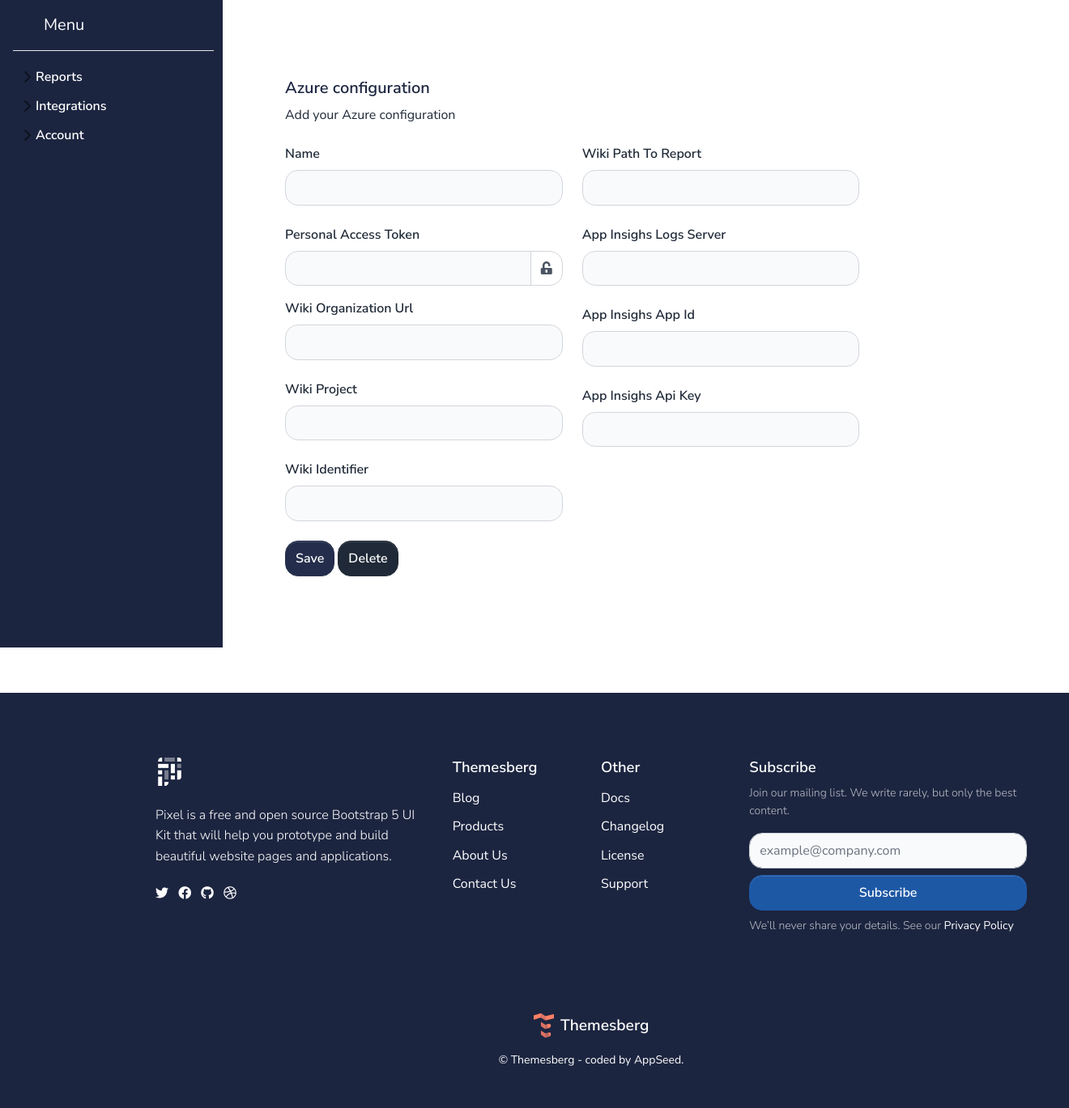
After one commit to ushklianik/EasyReport, a Flask app: page /azure in a window 1320 px wide. The commit adds this page. Shown: the whole page at 81% size. Run offline with Flask 2, Linux system fonts and the light colour scheme; the visitor is signed in with stand-in values (Sample User, id 1); some libraries are stand-ins or nearby versions.

Commit message:
Added functionality for adding/removing azure conf

```diff
--- a/app/forms.py
+++ b/app/forms.py
@@ -36,3 +36,14 @@ class grafanaForm(FlaskForm):
 	grafanaOrgId               = StringField  (u'OrgId'            , validators=[DataRequired()])
 	grafanaDashRenderPath      = StringField  (u'Render path'      , validators=[DataRequired()])
 	grafanaDashRenderCompPath  = StringField  (u'Render path comp' , validators=[DataRequired()])
+
+class azureForm(FlaskForm):
+	azureName             = StringField  (u'Name'                    , validators=[DataRequired()])
+	personalAccessToken   = StringField  (u'Personal Access Token'   , validators=[DataRequired()])
+	wikiOrganizationUrl   = StringField  (u'Wiki Organization Url'   , validators=[DataRequired()])
+	wikiProject           = StringField  (u'Wiki Project'            , validators=[DataRequired()])
+	wikiIdentifier        = StringField  (u'Wiki Identifier'         , validators=[DataRequired()])
+	wikiPathToReport      = StringField  (u'Wiki Path To Report'     , validators=[DataRequired()])
+	appInsighsLogsServer  = StringField  (u'App Insighs Logs Server' , validators=[DataRequired()])
+	appInsighsAppId       = StringField  (u'App Insighs App Id'      , validators=[DataRequired()])
+	appInsighsApiKey      = StringField  (u'App Insighs Api Key'     , validators=[DataRequired()])
--- /dev/null
+++ b/app/templates/integrations/azure.html
@@ -0,0 +1,174 @@
+<!DOCTYPE html>
+
+<html lang="en">
+
+<head>
+    <meta http-equiv="Content-Type" content="text/html; charset=utf-8" />
+
+<!-- Favicon -->
+<link rel="apple-touch-icon" sizes="120x120" href="/static/assets/img/favicon/apple-touch-icon.png">
+<link rel="icon" type="image/png" sizes="32x32" href="/static/assets/img/favicon/favicon-32x32.png">
+<link rel="icon" type="image/png" sizes="16x16" href="/static/assets/img/favicon/favicon-16x16.png">
+<link rel="manifest" href="/static/assets/img/favicon/site.webmanifest">
+<link rel="mask-icon" href="/static/assets/img/favicon/safari-pinned-tab.svg" color="#ffffff">
+<meta name="msapplication-TileColor" content="#ffffff">
+<meta name="theme-color" content="#ffffff">
+
+<!-- Fontawesome -->
+<link type="text/css" href="/static/assets/vendor/@fortawesome/fontawesome-free/css/all.min.css" rel="stylesheet">
+
+<!-- Pixel CSS -->
+<link type="text/css" href="/static/assets/css/pixel.css" rel="stylesheet">
+
+<link type="text/css" href="/static/assets/css/sidebars.css" rel="stylesheet">
+
+</head>
+
+<body>
+    <main>
+        {% block content %}
+        <div class="sidebar">
+            <div class="flex-shrink-0 p-3 text-white" style="width: 280px;">
+                <a href="/" class="d-flex align-items-center pb-3 mb-3 border-bottom">
+                  <svg class="bi me-2" width="30" height="24"><use xlink:href="#bootstrap"/></svg>
+                  <span class="fs-5 fw-semibold">Menu</span>
+                </a>
+                <ul class="list-unstyled ps-0">
+                  <li class="mb-1">
+                    <button class="btn btn-toggle align-items-center rounded collapsed " data-bs-toggle="collapse" data-bs-target="#dashboard-collapse" aria-expanded="false">
+                      Reports
+                    </button>
+                  </li>
+                  <li class="mb-1 ">
+                    <button class="btn btn-toggle align-items-center rounded collapsed" data-bs-toggle="collapse" data-bs-target="#orders-collapse" aria-expanded="false">
+                      Integrations
+                    </button>
+                    <div class="collapse" id="orders-collapse">
+                      <ul class="btn-toggle-nav list-unstyled fw-normal pb-1 small">
+                        <li><a href="/integrations" class="link-dark rounded">InfluDB</a></li>
+                        <li><a href="/integrations" class="link-dark rounded">Grafana</a></li>
+                        <li><a href="/integrations" class="link-dark rounded">Azure</a></li>
+                      </ul>
+                    </div>
+                  </li>
+                  <li class="mb-1">
+                    <button class="btn btn-toggle align-items-center rounded collapsed" data-bs-toggle="collapse" data-bs-target="#account-collapse" aria-expanded="false">
+                      Account
+                    </button>
+                    <div class="collapse" id="account-collapse">
+                      <ul class="btn-toggle-nav list-unstyled fw-normal pb-1 small">
+                        <li><a href="#" class="link-dark rounded">Sign out</a></li>
+                      </ul>
+                    </div>
+                  </li>
+                </ul>
+              </div>
+        </div>
+
+        <div class="section section-md pb-0">
+            <div class="container">
+                <!-- Title -->
+                <div class="row">
+                    <div class="col">
+                        <h2 class="h5">Azure configuration</h2>
+                    </div>
+                    <span class="font-weight-normal">
+                        {% if msg %}
+                            {{ msg | safe }}
+                        {% else %}
+                            Add your Azure configuration
+                        {% endif %}
+                    </span>
+                </div>
+                <!-- End of Title -->
+            </div>
+        </div>
+
+        <!-- Section -->
+        <div class="section section-md pt-4">
+            <div class="container">
+                <form method="POST" action="/azure">
+                    {{ form.hidden_tag() }}
+                    <div class="row mb-4 mb-lg-5">
+                        <div class="col-lg-4 col-sm-6">
+                            <!-- Form -->
+                            <div class="mb-4">
+                                <label for="azureName">Name</label>
+                                {{ form.azureName(class="form-control") }}
+                            </div>
+                            <!-- End of Form -->
+                            <!-- Form -->
+                            <div class="mb-3">
+                                <label for="personalAccessToken">Personal Access Token</label>
+                                <div class="input-group">
+                                    {{ form.personalAccessToken(class="form-control", type="password") }}
+                                    <span class="input-group-text" id="basic-addon3"><span class="fas fa-unlock-alt"></span></span>
+                                </div>
+                            </div>
+                            <!-- End of Form -->
+                            <!-- Form -->
+                            <div class="mb-4">
+                                <label for="wikiOrganizationUrl">Wiki Organization Url</label>
+                                {{ form.wikiOrganizationUrl(class="form-control") }}
+                            </div>
+                            <!-- End of Form -->
+                            <!-- Form -->
+                            <div class="mb-4">
+                                <label for="wikiProject">Wiki Project</label>
+                                {{ form.wikiProject(class="form-control") }}
+                            </div>
+                            <!-- End of Form -->
+                            <!-- Form -->
+                            <div class="mb-4">
+                                <label for="wikiIdentifier">Wiki Identifier</label>
+                                {{ form.wikiIdentifier(class="form-control") }}
+                            </div>
+                            <!-- End of Form -->
+
+
+
+                            <button class="btn btn-primary" type="submit">Save</button>
+                            {% if azureConfig %}
+                                <a href="/delete/azure?azureConfig={{ azureConfig }}" class="btn btn-danger">Delete</a>
+                            {% else %}
+                                <a class="btn btn-gray">Delete</a>
+                            {% endif %}
+                        </div>
+                        <div class="col-lg-4 col-sm-6">
+                            <!-- Form -->
+                            <div class="mb-4">
+                                <label for="wikiPathToReport">Wiki Path To Report</label>
+                                {{ form.wikiPathToReport(class="form-control") }}
+                            </div>
+                            <!-- End of Form -->
+                            <!-- Form -->
+                            <div class="mb-4">
+                                <label for="appInsighsLogsServer">App Insighs Logs Server</label>
+                                {{ form.appInsighsLogsServer(class="form-control") }}
+                            </div>
+                            <div class="mb-4">
+                                <label for="appInsighsAppId">App Insighs App Id</label>
+                                {{ form.appInsighsAppId(class="form-control") }}
+                            </div>
+                            <div class="mb-4">
+                                <label for="appInsighsApiKey">App Insighs Api Key</label>
+                                {{ form.appInsighsApiKey(class="form-control") }}
+                            </div>
+                        </div>
+                    </div>
+                </form>
+            </div>
+        </div>
+        <!-- End of Section -->
+
+    </main>
+    {% endblock content %}
+
+    {% include 'includes/footer.html' %}
+
+    {% include 'includes/scripts.html' %}
+
+    {% block javascripts %}{% endblock javascripts %}
+
+</body>
+</html>
--- a/app/views.py
+++ b/app/views.py
@@ -1,6 +1,6 @@
 # Python modules
 import os, logging
-from app.tools.tools import saveInfluxDB, getReports, getInfluxdbConfigs, getInfluxdbConfigValues, deleteInfluxdbConfig, getGrafanaConfigs, saveGrafana, getGrafnaConfigValues, deleteGrafana
+from app.tools.tools import saveAzure, saveInfluxDB, getReports, getInfluxdbConfigs, getInfluxdbConfigValues, deleteInfluxdbConfig, getGrafanaConfigs, saveGrafana, getGrafnaConfigValues, deleteGrafana, getAzureConfigValues, deleteAzure, getAzureConfigs
 
 # Flask modules
 from flask                   import render_template, request, url_for, redirect, flash
@@ -12,7 +12,7 @@ from jinja2                  import TemplateNotFound
 # App modules
 from app         import app, lm, db, bc
 from app.models  import Users
-from app.forms   import LoginForm, RegisterForm, InfluxDBForm, grafanaForm
+from app.forms   import LoginForm, RegisterForm, InfluxDBForm, grafanaForm, azureForm
 
 # provide login manager with load_user callback
 @lm.user_loader
@@ -130,7 +130,8 @@ def index(path):
 def integrations():
     influxdbConfigs = getInfluxdbConfigs()
     grafanaConfigs  = getGrafanaConfigs()
-    return render_template('integrations/integrations.html', influxdbConfigs = influxdbConfigs, grafanaConfigs = grafanaConfigs)
+    azureConfigs = getAzureConfigs()
+    return render_template('integrations/integrations.html', influxdbConfigs = influxdbConfigs, grafanaConfigs = grafanaConfigs, azureConfigs = azureConfigs)
 
 @app.route('/influxdb', methods=['GET', 'POST'])
 def addInfluxdb():
@@ -178,13 +179,13 @@ def deleteInfluxdb():
 @app.route('/grafana', methods=['GET', 'POST'])
 def addGrafana():
 
-    # Declare the Influxdb form
+    # Declare the grafana form
     form = grafanaForm(request.form)
 
     # Flask message injected into the page, in case of any errors
     msg = None
 
-    # get influxdb parameter if provided
+    # get grafana parameter if provided
     grafanaConfig = None
     grafanaConfig = request.args.get('grafanaConfig')
 
@@ -208,7 +209,7 @@ def addGrafana():
 
 @app.route('/delete/grafana', methods=['GET'])
 def deleteGrafanaConfig():
-    # get influxdb parameter if provided
+    # get grafana parameter if provided
     grafanaConfig = None
     grafanaConfig = request.args.get('grafanaConfig')
 
@@ -216,3 +217,48 @@ def deleteGrafanaConfig():
         deleteGrafana(grafanaConfig)
 
     return redirect(url_for('integrations'))
+
+
+@app.route('/azure', methods=['GET', 'POST'])
+def addAzure():
+
+    # Declare the azure form
+    form = azureForm(request.form)
+
+    # Flask message injected into the page, in case of any errors
+    msg = None
+
+    # get azure parameter if provided
+    azureConfig = None
+    azureConfig = request.args.get('azureConfig')
+
+    if azureConfig != None:
+        output = getAzureConfigValues(azureConfig)
+        form = azureForm(output)
+
+    if form.validate_on_submit():
+        # assign form data to variables
+        azureName            = request.form.get("azureName")
+        personalAccessToken  = request.form.get("personalAccessToken")
+        wikiOrganizationUrl  = request.form.get("wikiOrganizationUrl")
+        wikiProject          = request.form.get("wikiProject")
+        wikiIdentifier       = request.form.get("wikiIdentifier")
+        wikiPathToReport     = request.form.get("wikiPathToReport")
+        appInsighsLogsServer = request.form.get("appInsighsLogsServer")
+        appInsighsAppId      = request.form.get("appInsighsAppId")
+        appInsighsApiKey     = request.form.get("appInsighsApiKey")
+        msg = saveAzure( azureName, personalAccessToken, wikiOrganizationUrl, wikiProject, wikiIdentifier, wikiPathToReport, appInsighsLogsServer, appInsighsAppId, appInsighsApiKey )
+
+    return render_template('integrations/azure.html', form = form, msg = msg, azureConfig = azureConfig)
+
+
+@app.route('/delete/azure', methods=['GET'])
+def deleteAzureConfig():
+    # get azure parameter if provided
+    azureConfig = None
+    azureConfig = request.args.get('azureConfig')
+
+    if azureConfig != None:
+        deleteAzure(azureConfig)
+
+    return redirect(url_for('integrations'))
```
Also changed, not shown: app/templates/integrations/integrations.html (+8 -8 lines), app/tools/tools.py (+45 -2 lines), app/static/assets/img/blog/azure.jpg (added).
